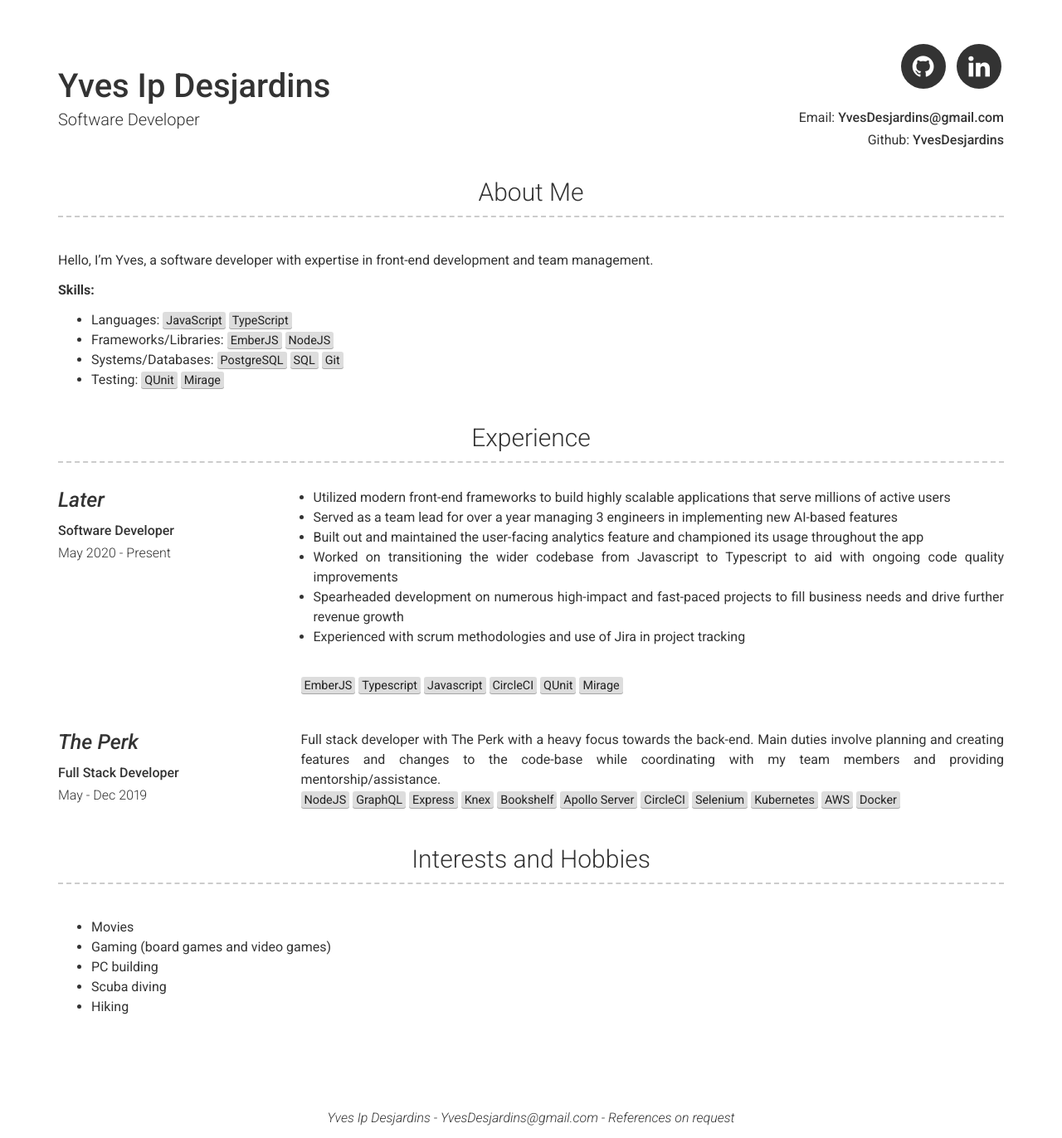
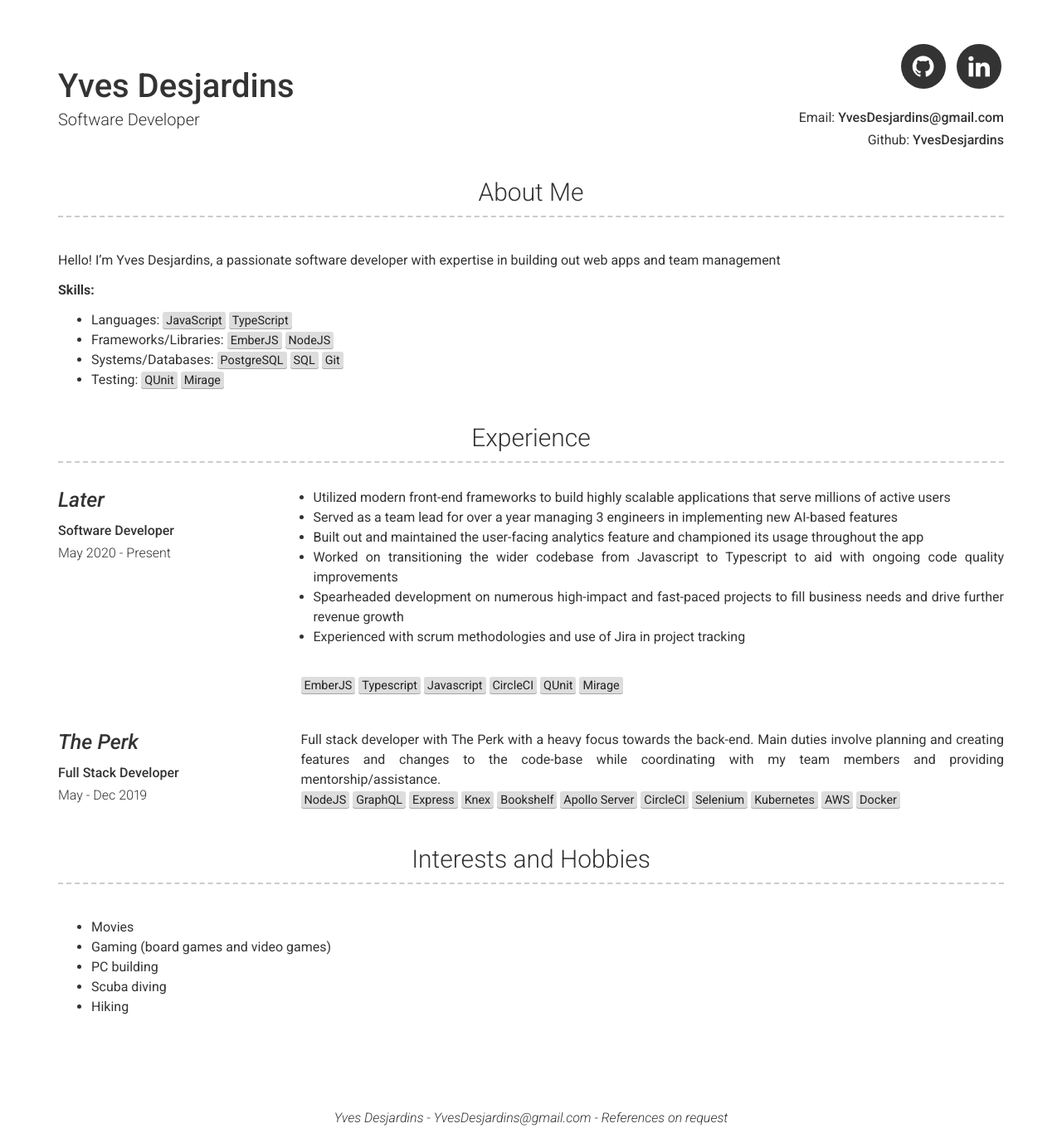
Before and after one commit to YvesDesjardins/YvesDesjardins.github.io, a Jekyll site: the page built from index.md, in a window 1280 px wide. Shown: the whole page at 83% size. Built offline with Jekyll 4.4.1, drawn with Linux system fonts in a browser that asks for light colours.

Commit message:
update config

```diff
--- a/_config.yml
+++ b/_config.yml
@@ -3,21 +3,21 @@
 # favicon: images/favicon.ico
 
 # Personal info
-name: Yves Ip Desjardins
+name: Yves Desjardins
 title: Software Developer
 email: YvesDesjardins@gmail.com
 website: www.github.com/YvesDesjardins
 # phone: +1(604)401-4639
 
 # Social links
-github_username:  YvesDesjardins
+github_username: YvesDesjardins
 linkedin_username: YvesIpDesjardins
 
 # About Section
 # about_title: About Me
 # about_profile_image: images/profile.jpg
 about_content: | # this will include new lines to allow paragraphs
-  Hello, I'm Yves, a software developer with expertise in front-end development and team management.
+  Hello! I’m Yves Desjardins, a passionate software developer with expertise in building out web apps and team management
 
 about_skills: |
   **Skills:**
@@ -38,11 +38,11 @@ about_skills: |
 # More Section
 # more_title: A Little More About Me
 more_content: | # this will include new lines to allow paragraphs
-   - Movies
-   - Gaming (board games and video games)
-   - PC building
-   - Scuba diving
-   - Hiking
+  - Movies
+  - Gaming (board games and video games)
+  - PC building
+  - Scuba diving
+  - Hiking
 
 # Footer
 footer_show_references: true
@@ -55,4 +55,4 @@ sass:
   style: compressed
 
 plugins:
- - jekyll-seo-tag
+  - jekyll-seo-tag
```
